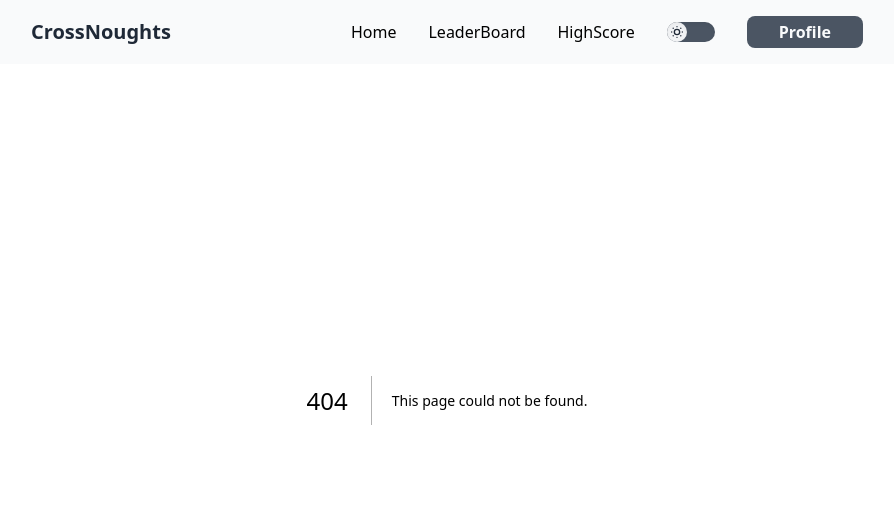
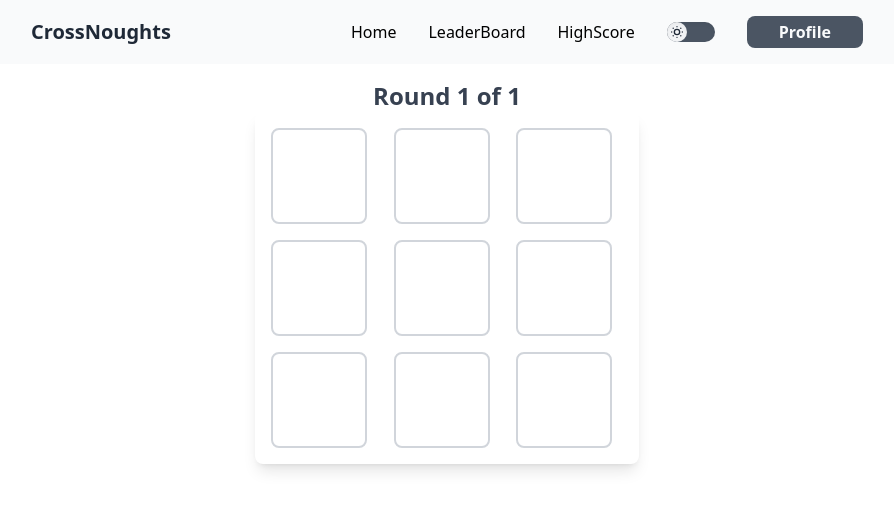
Before and after one commit to Md-Sazzad-Ahsan/CrossNoughts, a Next.js app: page /computer/1 in a window 1280 px wide. Before the commit this address had no page. Shown: the top 510 px of the page, without its empty margins (193-1087 px from the left). Built offline with nearby package versions, Linux system fonts and the light colour scheme.

Commit message:
modify Player vs Computer route and logic

```diff
--- a/app/room/computer/page.js
+++ b/app/computer/[roomCode]/page.js
@@ -1,18 +1,24 @@
 "use client";
 
-import React, { useState, useEffect, Suspense } from "react";
+import React, { useState, useEffect } from "react";
 import { useSearchParams } from "next/navigation"; // To get query params if needed
 import Board from "@/components/BoardDesign/Board";
 
-function ComputerRoomContent() {
+export default function ComputerRoomPage() {
   const searchParams = useSearchParams();
-  const difficulty = searchParams.get("difficulty") || "Easy"; // Set difficulty from params, default to Easy
+  const difficulty = searchParams.get("difficulty") || "Easy";
+  const playerSymbol = searchParams.get("playerSymbol") || "X";
+  const computerSymbol = playerSymbol === "X" ? "O" : "X";
+  const totalRounds = parseInt(searchParams.get("gameRound") || "1", 10);
+  const firstTurn = searchParams.get("firstTurn") === "computer" ? "computer" : "player";
 
   const [grid, setGrid] = useState(Array(9).fill(null));
-  const [isPlayerTurn, setIsPlayerTurn] = useState(true);
+  const [isPlayerTurn, setIsPlayerTurn] = useState(firstTurn === "player");
   const [winner, setWinner] = useState(null);
   const [playerMoves, setPlayerMoves] = useState([]);
   const [computerMoves, setComputerMoves] = useState([]);
+  const [currentRound, setCurrentRound] = useState(1); // Track the current round
+  const [gameOver, setGameOver] = useState(false); // Track if all rounds are complete
 
   const checkWinner = (grid) => {
     const winningPatterns = [
@@ -35,31 +41,50 @@ function ComputerRoomContent() {
     return grid.includes(null) ? null : "Tie";
   };
 
+  const resetGame = () => {
+    setGrid(Array(9).fill(null));
+    setPlayerMoves([]);
+    setComputerMoves([]);
+    setWinner(null);
+    setIsPlayerTurn(firstTurn === "player" || currentRound % 2 === 0);
+  };
+
+  useEffect(() => {
+    if (winner) {
+      if (currentRound < totalRounds) {
+        setTimeout(() => {
+          setCurrentRound((prev) => prev + 1);
+          resetGame();
+        }, 2000); // 2-second delay before starting the next round
+      } else {
+        setGameOver(true);
+      }
+    }
+  // eslint-disable-next-line react-hooks/exhaustive-deps
+  }, [winner, currentRound, totalRounds]);
+
   const handlePlayerMove = (index) => {
     if (grid[index] || winner || !isPlayerTurn) return;
 
     const newGrid = [...grid];
 
-    // Clear the oldest move if the player already has 3 moves
     if (playerMoves.length === 3) {
       const oldestMove = playerMoves[0];
-      newGrid[oldestMove] = null; // Clear the oldest move
-      setPlayerMoves((prev) => prev.slice(1)); // Remove from playerMoves array
+      newGrid[oldestMove] = null;
+      setPlayerMoves((prev) => prev.slice(1));
     }
 
-    // Add the new move
-    newGrid[index] = "X";
-    setPlayerMoves((prev) => [...prev, index]); // Add the new move to playerMoves
+    newGrid[index] = playerSymbol;
+    setPlayerMoves((prev) => [...prev, index]);
     setGrid(newGrid);
 
-    // Check for winner and pass the turn
     setWinner(checkWinner(newGrid));
     setIsPlayerTurn(false);
   };
 
   const getComputerMove = (grid) => {
     if (difficulty === "Easy") {
-      const blockMove = findWinningMove(grid, "X");
+      const blockMove = findWinningMove(grid, playerSymbol);
       if (blockMove !== null) return blockMove;
 
       const availableSpots = grid
@@ -69,10 +94,10 @@ function ComputerRoomContent() {
     }
 
     if (difficulty === "Medium") {
-      const winningMove = findWinningMove(grid, "O");
+      const winningMove = findWinningMove(grid, computerSymbol);
       if (winningMove !== null) return winningMove;
 
-      const blockMove = findWinningMove(grid, "X");
+      const blockMove = findWinningMove(grid, playerSymbol);
       if (blockMove !== null) return blockMove;
 
       const availableSpots = grid
@@ -82,7 +107,7 @@ function ComputerRoomContent() {
     }
 
     if (difficulty === "Hard") {
-      return minimax(grid, "O").index;
+      return minimax(grid, computerSymbol).index;
     }
 
     return null;
@@ -115,8 +140,8 @@ function ComputerRoomContent() {
       .filter((index) => index !== null);
 
     const result = checkWinner(grid);
-    if (result === "X") return { score: -10 };
-    if (result === "O") return { score: 10 };
+    if (result === playerSymbol) return { score: -10 };
+    if (result === computerSymbol) return { score: 10 };
     if (availableSpots.length === 0) return { score: 0 };
 
     const moves = [];
@@ -125,18 +150,17 @@ function ComputerRoomContent() {
       move.index = availableSpots[i];
       grid[availableSpots[i]] = player;
 
-      if (player === "O") {
-        move.score = minimax(grid, "X").score;
-      } else {
-        move.score = minimax(grid, "O").score;
-      }
+      move.score =
+        player === computerSymbol
+          ? minimax(grid, playerSymbol).score
+          : minimax(grid, computerSymbol).score;
 
       grid[availableSpots[i]] = null;
       moves.push(move);
     }
 
     let bestMove;
-    if (player === "O") {
+    if (player === computerSymbol) {
       let bestScore = -Infinity;
       for (const move of moves) {
         if (move.score > bestScore) {
@@ -158,7 +182,7 @@ function ComputerRoomContent() {
   };
 
   useEffect(() => {
-    if (!isPlayerTurn && !winner) {
+    if (!isPlayerTurn && !winner && !gameOver) {
       const move = getComputerMove(grid);
 
       if (move !== null) {
@@ -171,7 +195,7 @@ function ComputerRoomContent() {
             setComputerMoves((prev) => prev.slice(1));
           }
 
-          newGrid[move] = "O";
+          newGrid[move] = computerSymbol;
           setComputerMoves((prev) => [...prev, move]);
           setGrid(newGrid);
 
@@ -180,22 +204,24 @@ function ComputerRoomContent() {
         }, 1000);
       }
     }
-  // eslint-disable-next-line react-hooks/exhaustive-deps
+    // eslint-disable-next-line react-hooks/exhaustive-deps
   }, [isPlayerTurn, winner]);
 
   return (
     <div className="flex flex-col items-center mt-20">
-      <h1 className="text-2xl font-bold text-gray-700">Player vs Computer Mode</h1>
-      <Board grid={grid} onCellClick={handlePlayerMove} />
-      {winner && <p>{winner === "Tie" ? "It's a Tie!" : `Winner: ${winner}`}</p>}
+      {gameOver ? (
+        <h1 className="text-2xl font-bold text-gray-700">
+          Game Over! All {totalRounds} rounds completed.
+        </h1>
+      ) : (
+        <>
+          <h1 className="text-2xl font-bold text-gray-700">
+            Round {currentRound} of {totalRounds}
+          </h1>
+          <Board grid={grid} onCellClick={handlePlayerMove} />
+          {winner && <p>{winner === "Tie" ? "It's a Tie!" : `Winner: ${winner}`}</p>}
+        </>
+      )}
     </div>
   );
 }
-
-export default function ComputerRoomPage() {
-  return (
-    <Suspense fallback={<p>Loading...</p>}>
-      <ComputerRoomContent />
-    </Suspense>
-  );
-}
--- a/components/Modals/PlayRoom.jsx
+++ b/components/Modals/PlayRoom.jsx
@@ -11,7 +11,13 @@ export default function CreateRoom() {
 
   const router = useRouter();
 
+  const generateRoomCode = () => {
+    return Math.random().toString(36).substring(2, 8).toUpperCase();
+  };
+
   const handlePlay = () => {
+
+    const roomCode = generateRoomCode();
     // Generate random values for selections if "Random" is chosen
     const selectedGameRound =
       gameRound === ""
@@ -36,7 +42,7 @@ export default function CreateRoom() {
 
     // Navigate to the room page with query params
     router.push(
-      `/room/computer?gameRound=${selectedGameRound}&turn=${selectedTurn}&symbol=${selectedSymbol}&difficulty=${selectedDifficulty}`
+      `/computer/${roomCode}?gameRound=${selectedGameRound}&turn=${selectedTurn}&symbol=${selectedSymbol}&difficulty=${selectedDifficulty}`
     );
   };
 
```
